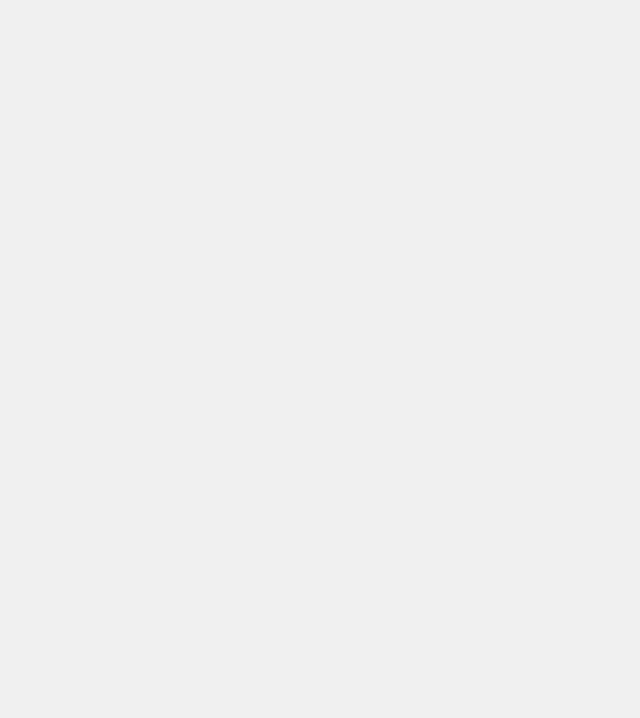
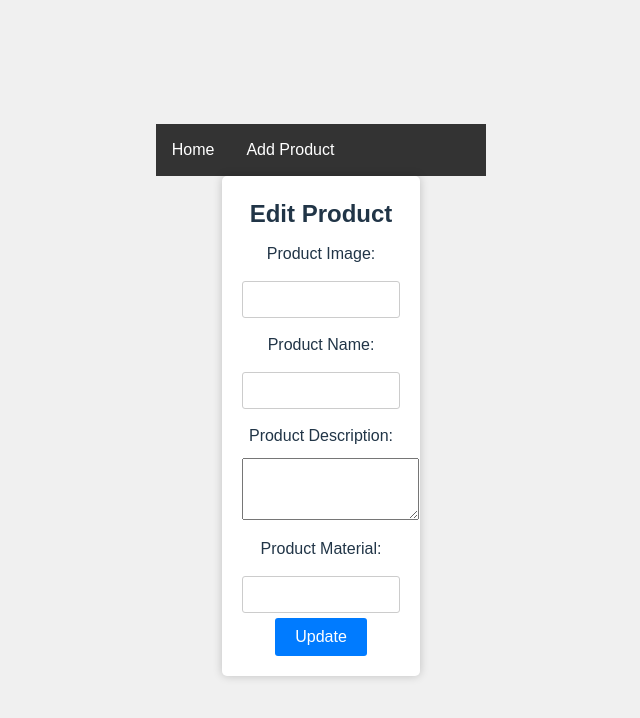
Before and after one commit to bitmonk/PMS, a React (Vite) app: page /editProduct/1 in a window 1280 px wide. Before the commit this address had no page. Shown: the top 718 px of the page, without its empty margins (319-959 px from the left). Built offline with nearby package versions, Linux system fonts and the light colour scheme; no server answers.

Commit message:
edit product functionality add

```diff
--- a/src/App.jsx
+++ b/src/App.jsx
@@ -3,6 +3,7 @@ import { BrowserRouter, Routes, Route } from 'react-router-dom'
 import Home from './pages/Home/Home'
 import AddProduct from './pages/AddProduct/AddProduct'
 import ProductInfo from './pages/ProductInfo/ProductInfo'
+import EditProduct from './pages/EditProduct/EditProduct'
 
 function App() {
 
@@ -12,6 +13,7 @@ function App() {
         <Route path="/" element={<Home />} />
         <Route path="/addProduct" element={<AddProduct />} />
         <Route path="/productInfo/:id" element={<ProductInfo />} />
+        <Route path="/editProduct/:id" element={<EditProduct />} />
       </Routes>
     </BrowserRouter>
   )
--- /dev/null
+++ b/src/pages/EditProduct/EditProduct.jsx
@@ -0,0 +1,51 @@
+import React, { useEffect, useState } from 'react'
+import Navbar from '../../components/Navbar/Navbar'
+import { useParams } from 'react-router-dom'
+import axios from 'axios'
+
+const EditProduct = () => {
+
+    const {id} = useParams()
+    const [product, setProduct] = useState({})
+
+    const fetchProduct = async () =>{
+        const response = await axios.get("https://652fbaf06c756603295d8f7f.mockapi.io/products/" + id)
+        setProduct(response.data)
+        console.log(response)
+    console.log(product.productName)
+    }
+
+      useEffect(()=>{
+            fetchProduct()
+      } ,[])
+
+
+  return (
+    <>
+    <Navbar />
+
+    <div id="product-form">
+    <h2>Edit Product</h2>
+    <form>
+
+      <label htmlFor="productImage">Product Image:</label>
+      <input value={product.productImage} type="text" id="productImage" name="productImage"/>
+
+      <label htmlFor="productName">Product Name:</label>
+      <input value={product.productName} type="text" id="productName" name="productName"/>
+
+      <label htmlFor="productDescription">Product Description:</label>
+      <textarea value={product.productDescription}id="productDescription" name="productDescription" rows="4" ></textarea>
+
+      <label htmlFor="productMaterial">Product Material:</label>
+      <input value={product.productMaterial} id="productMaterial" name="productMaterial" />
+
+      <button type="submit">Update</button>
+
+    </form>
+  </div>
+    </>
+  )
+  }
+
+export default EditProduct
--- a/src/pages/ProductInfo/ProductInfo.jsx
+++ b/src/pages/ProductInfo/ProductInfo.jsx
@@ -11,7 +11,6 @@ const ProductInfo = () => {
   const {id} = useParams()
 
   const [product, setProduct] = useState({})
-
 
   const deleteProduct = async() =>{
     //api delete
@@ -44,6 +43,7 @@ const ProductInfo = () => {
     <p className="product-description">{product.productDescription}</p>
     <p className="product-material">{product.productMaterial}</p>
     <button onClick={deleteProduct}>Delete</button>
+    <button onClick={()=>navigate(`/editProduct/${id}`)}>Edit</button>
     </div>
 
     </>
```
Also changed, not shown: src/pages/EditProduct/EditProduct.css (added).
